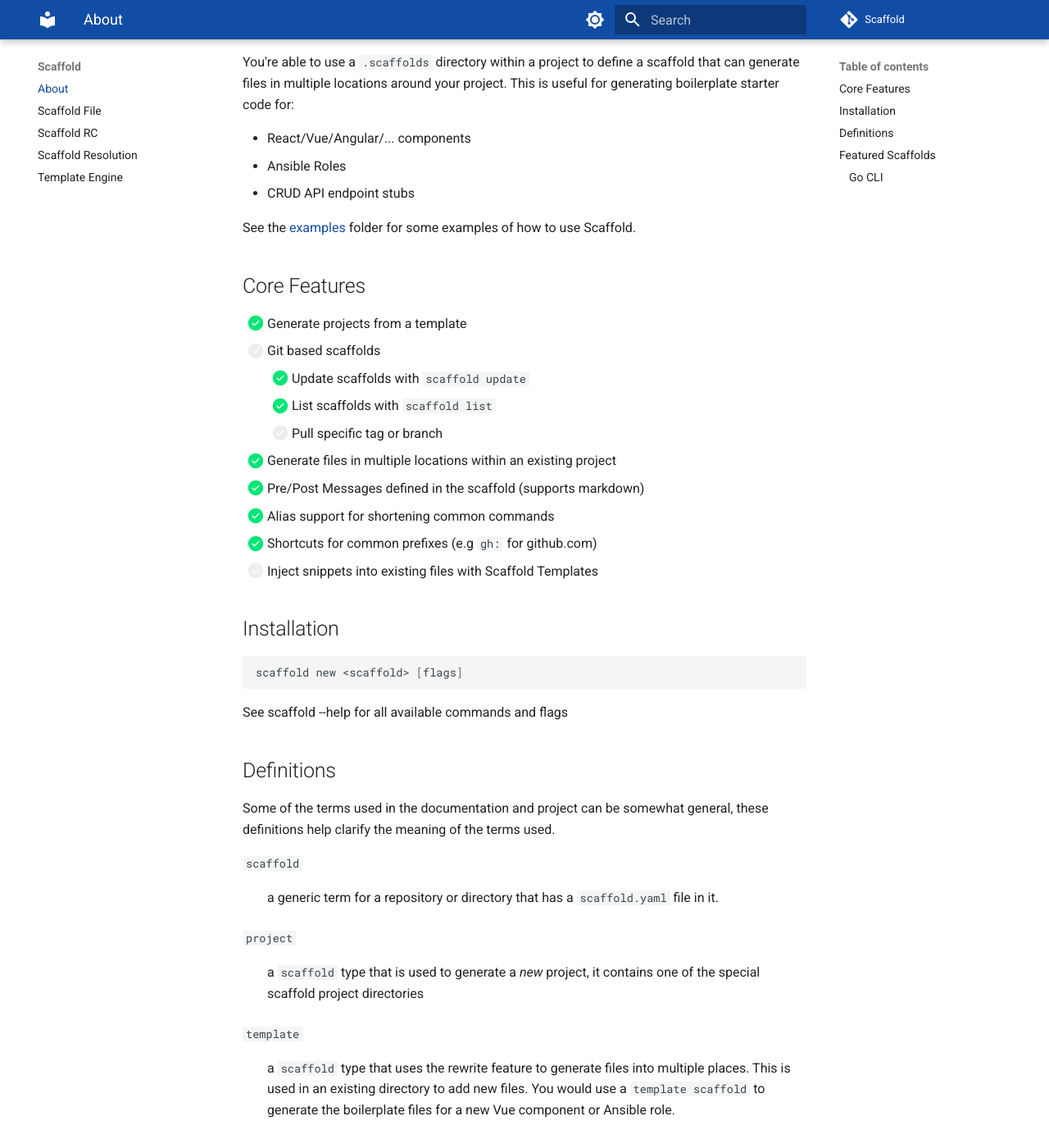
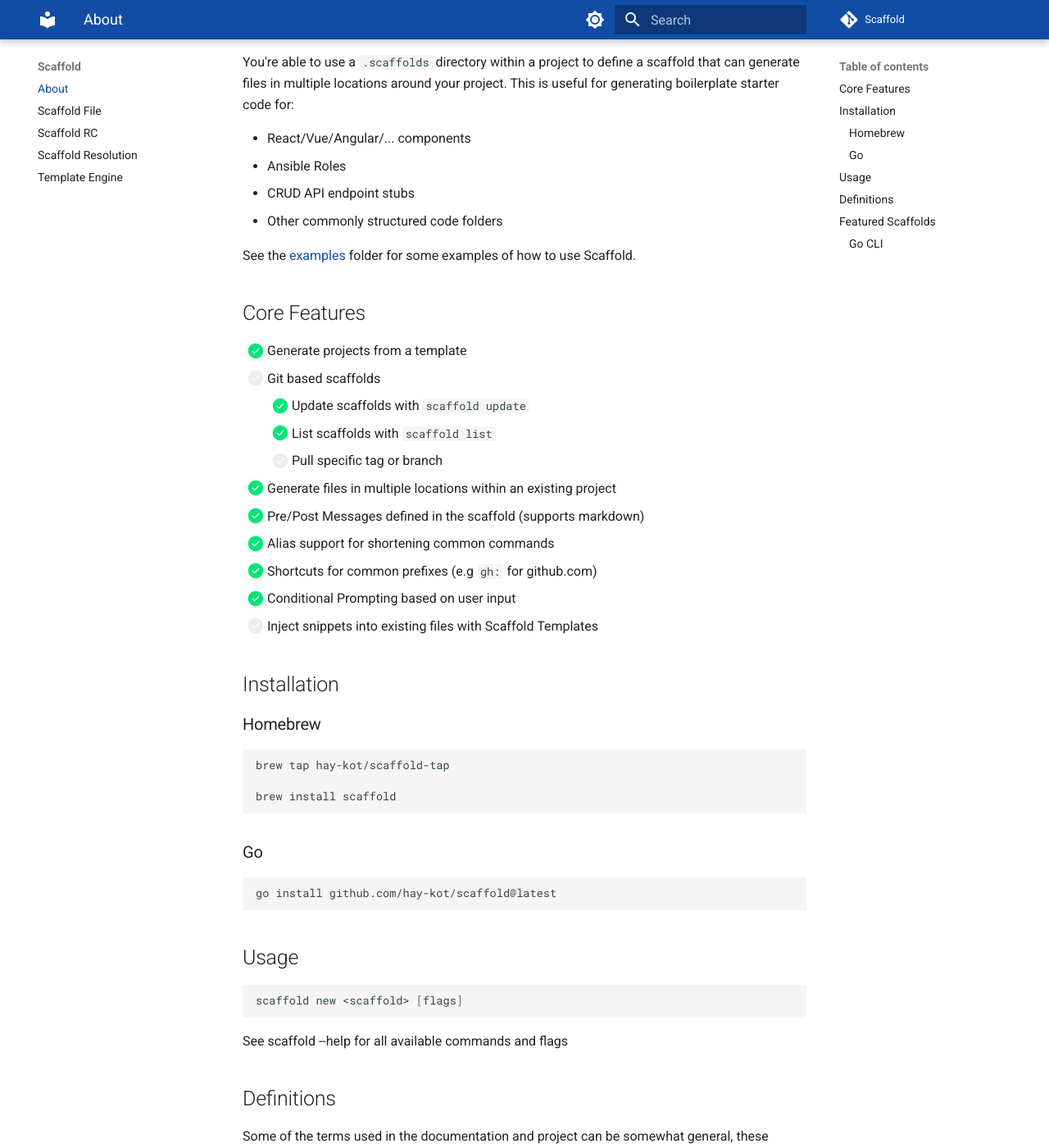
Before and after one commit to hay-kot/scaffold, an MkDocs documentation site: the page built from docs/docs/index.md, in a window 1280 px wide and 1400 px high, scrolled down 426 px. Shown: the whole window at 82% size. Built offline with MkDocs 1.6.1 and Material for MkDocs 9.7.7, drawn with Linux system fonts in a browser that asks for light colours; comment, search, counter and statistics services are not loaded.

Commit message:
doc updates

````diff
--- a/docs/docs/index.md
+++ b/docs/docs/index.md
@@ -14,6 +14,7 @@
 - React/Vue/Angular/... components
 - Ansible Roles
 - CRUD API endpoint stubs
+- Other commonly structured code folders
 
 See the [examples](https://github.com/hay-kot/scaffold/tree/main/.examples) folder for some examples of how to use Scaffold.
 
@@ -28,9 +29,26 @@
 - [x] Pre/Post Messages defined in the scaffold (supports markdown)
 - [x] Alias support for shortening common commands
 - [x] Shortcuts for common prefixes (e.g `gh:` for github.com)
+- [x] Conditional Prompting based on user input
 - [ ] Inject snippets into existing files with Scaffold Templates
 
 ## Installation
+
+### Homebrew
+
+```sh
+brew tap hay-kot/scaffold-tap
+
+brew install scaffold
+```
+
+### Go
+
+```sh
+go install github.com/hay-kot/scaffold@latest
+```
+
+## Usage
 
 ```sh
 scaffold new <scaffold> [flags]
````
Also changed, not shown: docs/docs/scaffold-file.md (+70 -44 lines), docs/docs/scaffold-rc.md (+4 -1 lines), docs/docs/scaffold-resolution.md (+1 -1 lines), docs/docs/template-engine.md (+9 -1 lines), README.md.
